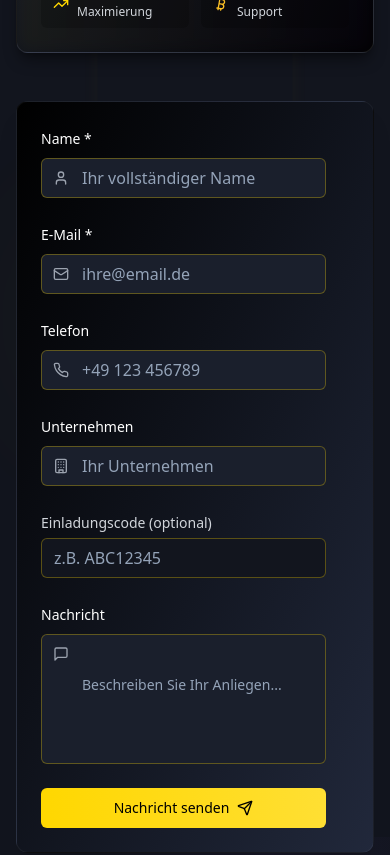
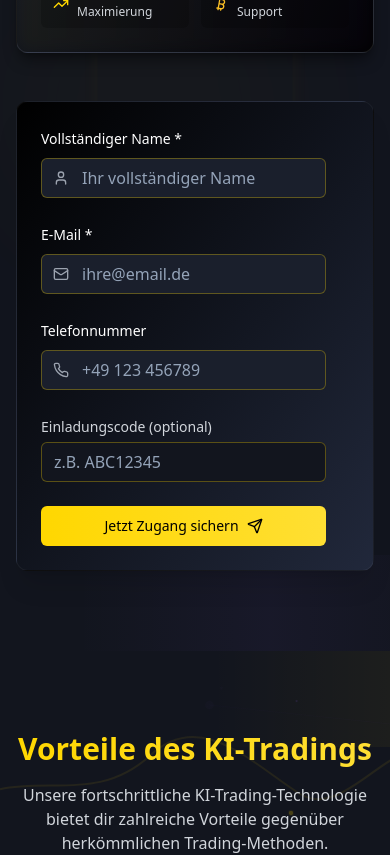
Before and after one commit to dvvvvv411/lead-whisperer-portal, a React (Vite) app: page / in a window 390 px wide. Shown: the part 3820-4675 px from the top of the page. Built offline with nearby package versions, Linux system fonts and the light colour scheme.

Commit message:
Implement landing page form changes
- Implement the plan to modify the landing page lead form to include only the required fields: full name, email, and phone (optional), and the optional affiliate code.
- Update the button text to "Jetzt Zugang sichern".

```diff
--- a/src/components/ContactForm.tsx
+++ b/src/components/ContactForm.tsx
@@ -3,11 +3,10 @@ import { useState } from "react";
 import { Button } from "@/components/ui/button";
 import { Input } from "@/components/ui/input";
 import { Label } from "@/components/ui/label";
-import { Textarea } from "@/components/ui/textarea";
 import { useToast } from "@/hooks/use-toast";
 import { supabase } from "@/integrations/supabase/client";
 import { motion } from "framer-motion";
-import { Send, User, Mail, Phone, Building, MessageSquare } from "lucide-react";
+import { Send, User, Mail, Phone } from "lucide-react";
 import AffiliateCodeInput from "@/components/affiliate/AffiliateCodeInput";
 
 const ContactForm = () => {
@@ -17,8 +16,6 @@ const ContactForm = () => {
     name: "",
     email: "",
     phone: "",
-    company: "",
-    message: "",
     affiliateCode: ""
   });
 
@@ -31,7 +28,7 @@ const ContactForm = () => {
     }
   });
 
-  const handleChange = (e: React.ChangeEvent<HTMLInputElement | HTMLTextAreaElement>) => {
+  const handleChange = (e: React.ChangeEvent<HTMLInputElement>) => {
     setFormData({
       ...formData,
       [e.target.name]: e.target.value
@@ -57,8 +54,8 @@ const ContactForm = () => {
             name: formData.name,
             email: formData.email,
             phone: formData.phone || null,
-            company: formData.company || null,
-            message: formData.message || null,
+            company: null,
+            message: null,
             affiliate_code: formData.affiliateCode || null,
             source_url: window.location.href
           }
@@ -76,8 +73,6 @@ const ContactForm = () => {
         name: "",
         email: "",
         phone: "",
-        company: "",
-        message: "",
         affiliateCode: formData.affiliateCode // Keep affiliate code if it came from URL
       });
 
@@ -112,9 +107,8 @@ const ContactForm = () => {
       initial="hidden"
       animate="visible"
     >
-      <motion.div custom={0} variants={fadeIn} className="grid grid-cols-1 md:grid-cols-2 gap-6">
-        <div className="space-y-2">
-          <Label htmlFor="name" className="text-white">Name *</Label>
+      <motion.div custom={0} variants={fadeIn} className="space-y-2">
+        <Label htmlFor="name" className="text-white">Vollständiger Name *</Label>
         <div className="relative">
           <Input
             id="name"
@@ -128,9 +122,9 @@ const ContactForm = () => {
           />
           <User className="absolute left-3 top-3 h-4 w-4 text-gray-400" />
         </div>
-        </div>
+      </motion.div>
 
-        <div className="space-y-2">
+      <motion.div custom={1} variants={fadeIn} className="space-y-2">
         <Label htmlFor="email" className="text-white">E-Mail *</Label>
         <div className="relative">
           <Input
@@ -145,12 +139,10 @@ const ContactForm = () => {
           />
           <Mail className="absolute left-3 top-3 h-4 w-4 text-gray-400" />
         </div>
-        </div>
       </motion.div>
 
-      <motion.div custom={1} variants={fadeIn} className="grid grid-cols-1 md:grid-cols-2 gap-6">
-        <div className="space-y-2">
-          <Label htmlFor="phone" className="text-white">Telefon</Label>
+      <motion.div custom={2} variants={fadeIn} className="space-y-2">
+        <Label htmlFor="phone" className="text-white">Telefonnummer</Label>
         <div className="relative">
           <Input
             id="phone"
@@ -163,46 +155,13 @@ const ContactForm = () => {
           />
           <Phone className="absolute left-3 top-3 h-4 w-4 text-gray-400" />
         </div>
-        </div>
-
-        <div className="space-y-2">
-          <Label htmlFor="company" className="text-white">Unternehmen</Label>
-          <div className="relative">
-            <Input
-              id="company"
-              name="company"
-              type="text"
-              value={formData.company}
-              onChange={handleChange}
-              className="pl-10 bg-casino-dark border-gold/30 text-white"
-              placeholder="Ihr Unternehmen"
-            />
-            <Building className="absolute left-3 top-3 h-4 w-4 text-gray-400" />
-          </div>
-        </div>
       </motion.div>
 
-      <motion.div custom={2} variants={fadeIn}>
+      <motion.div custom={3} variants={fadeIn}>
         <AffiliateCodeInput
           value={formData.affiliateCode}
           onChange={handleAffiliateCodeChange}
         />
-      </motion.div>
-
-      <motion.div custom={3} variants={fadeIn} className="space-y-2">
-        <Label htmlFor="message" className="text-white">Nachricht</Label>
-        <div className="relative">
-          <Textarea
-            id="message"
-            name="message"
-            value={formData.message}
-            onChange={handleChange}
-            rows={4}
-            className="pl-10 pt-10 bg-casino-dark border-gold/30 text-white resize-none"
-            placeholder="Beschreiben Sie Ihr Anliegen..."
-          />
-          <MessageSquare className="absolute left-3 top-3 h-4 w-4 text-gray-400" />
-        </div>
       </motion.div>
 
       <motion.div custom={4} variants={fadeIn}>
@@ -218,7 +177,7 @@ const ContactForm = () => {
             </span>
           ) : (
             <span className="flex items-center">
-              Nachricht senden
+              Jetzt Zugang sichern
               <Send className="ml-2 h-4 w-4" />
             </span>
           )}
```
Lines whose indentation alone changed are shown as unchanged.
